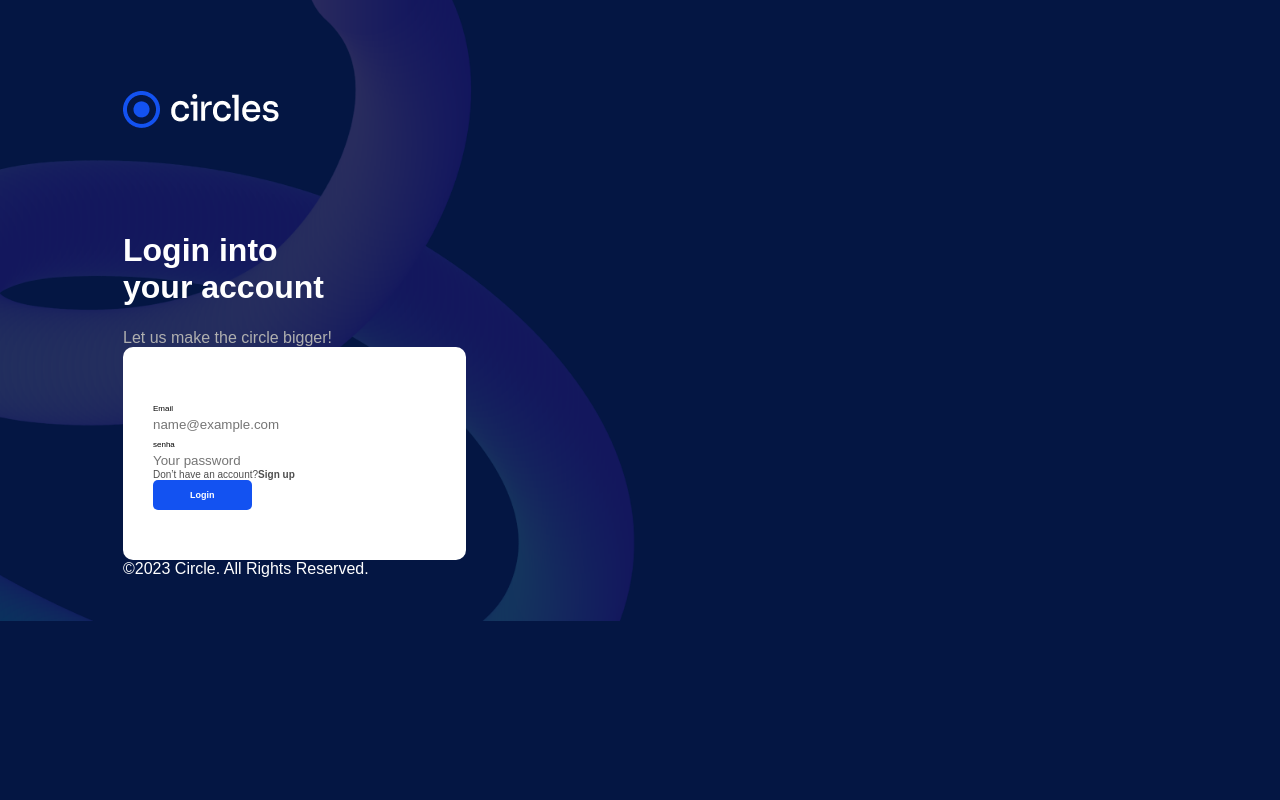
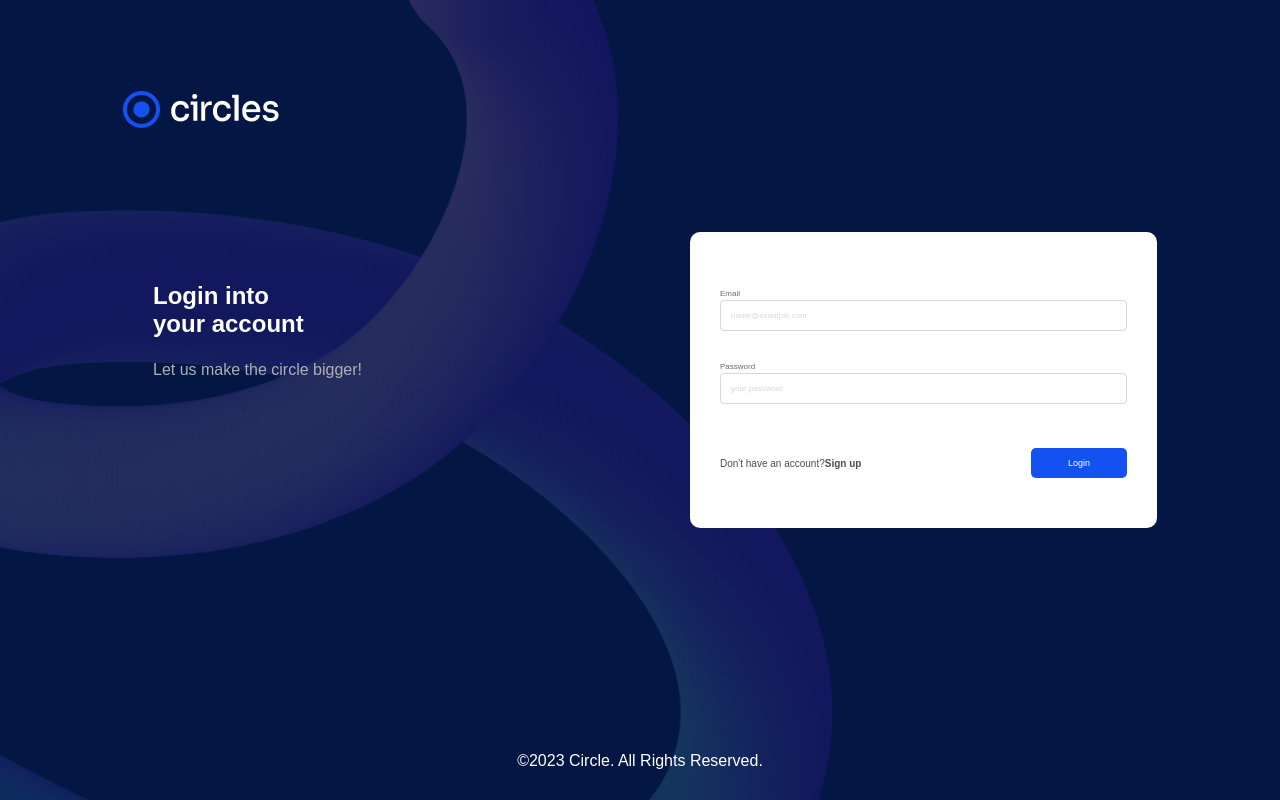
Before and after one commit to davifranca0961/FORMULARIOHTML, a plain HTML site: page pages/exercicio.html in a window 1280 px wide. Drawn offline with Linux system fonts and the light colour scheme.

Commit message:
finalição da tela de login

```diff
--- a/pages/exercicio.html
+++ b/pages/exercicio.html
@@ -8,43 +8,29 @@
   </head>
   <body>
   <main>
-      <img src="../assets/Logo.png" alt="logo" />
-      <div class="intro">
-        <h1 class="titulo">Login into your account</h1>
+    <img src="../assets/Logo.png" alt="logo circles">
+    <section>
+      <div class="div-intro">
+        <!-- CSS inline -->
+        <h1 style="color: white;">Login into
+        your account</h1>
         <p>Let us make the circle bigger!</p>
       </div>
-
-      <form action="">
-        <div>
+      <form>
         <div>
           <label for="email">Email</label>
-            <input
-              type="email"
-              name="email"
-              id="email"
-              placeholder="name@example.com"
-              required
-            />
+          <input type="email" id="email" placeholder="name@example.com" required>
         </div>
-
         <div>
-            <label for="senha">senha</label>
-            <input
-              type="senha"
-              name="senha"
-              id="senha"
-              placeholder="Your password"
-              required
-            />
+          <label for="">Password</label>
+          <input type="password" placeholder="your password" required>
         </div>
-
-          <div>
-            <p class="cadastro">Don’t have an account?<a href="">Sign up</a></p>
-          </div>
-
-          <button class="login" type="submit">Login</button>
+        <div class="div-link-btn">
+          <p class="link-cadastro">Don't have an account?<a href="">Sign up</a></p>
+          <button class="button" type="submit">Login</button>
         </div>
       </form>
+    </section>
   </main>
   <footer>
     <p>&copy;2023 Circle. All Rights Reserved.</p>
--- a/style/exercicicio.css
+++ b/style/exercicicio.css
@@ -1,83 +1,120 @@
 * {
-  font-family: Arial, Helvetica, sans-serif;
+  margin: 0;
   padding: 0;
-  margin: 0;
-  box-sizing: border-box;
   border: 0;
   outline: 0;
+  box-sizing: border-box;
   text-decoration: none;
+  font-family: sans-serif;
 }
 
+@font-face {
+  font-family: "Axiforma";
+  src: url(../assets/Axiforma.otf);
+}
+
+/* variaveis CSS */
 :root {
   --bg-primary: #041643;
-  --color-primary: #1352f1;
+  --color-primary: #1352F1;
   --color-white: #fff;
 
-  --gray: #4e4e4e;
+  /* gradiente cinza */
+  --gray: #4E4E4E;
   --dark-gray: #696969;
-  --ligth-gray: #afafaf;
+  --light-gray: #AFAFAF;
+  --lighter-gray: #d7d7d7;
 }
 
 body {
+  display: flex;
+  flex-direction: column;
+  justify-content: space-between;
   background-color: var(--bg-primary);
   background-image: url(../assets/gradient\ 2-03\ 1.png);
+  background-size: 105vh;
   background-repeat: no-repeat;
-  background-size: 50%;
-  padding: 91px 123px;
-  height: 100vh;
+  padding: 91px 123px 30px;
+  height: 100vh; /* viewport */
 }
 
-.intro {
+section {
   margin-top: 100px;
+  display: flex;
+  flex-wrap: wrap;
+  justify-content: space-between;
+  gap: 100px;
 }
 
-.intro > h1 {
-  width: 230px;
+.div-intro {
+  flex: 1;
+  padding: 50px 30px;
+  width: 343.33px;
+}
+
+.div-intro > h1 {
+  /* width: 230px; */
+  width: 12ch; /* ch = character */
   margin-bottom: 23px;
 }
 
-.intro > p {
-  color: var(--ligth-gray);
-}
-
-.titulo {
-  color: white;
+.div-intro > p {
+  color: var(--light-gray);
 }
 
 form {
+  border-radius: 10px;
+  flex: 1;
   background-color: var(--color-white);
   width: 343.33px;
   padding: 50px 30px;
-  border-radius: 10px;
 }
 
-form label {
+form label, form input {
   font-size: 8px;
+  color: var(--dark-gray);
 }
 
 form input {
+  /* largura */
   width: 100%;
+  border: 1px solid var(--lighter-gray);
+  padding: 10px;
+  border-radius: 4px;
+  margin-bottom: 24px;
 }
 
-.cadastro {
+/* ::pseudo-element */
+form input::placeholder {
+  color: var(--lighter-gray);
+}
+
+.div-link-btn {
+  margin-top: 20px;
+  display: flex;
+  justify-content: space-between;
+  align-items: center;
+}
+
+.link-cadastro {
   font-size: 10px;
   color: var(--gray);
 }
 
-.cadastro a {
+.link-cadastro a {
+  font-weight: 600;
   color: var(--gray);
-  font-weight: 600;
 }
 
-.login {
+.button {
   background-color: var(--color-primary);
   color: var(--color-white);
+  padding: 10px 37px;
   border-radius: 5px;
-  padding: 10px 37px;
   font-size: 9px;
-  font-weight: bold;
 }
 
 footer > p {
   color: var(--color-white);
+  text-align: center;
 }
```
Lines whose indentation alone changed are shown as unchanged.
